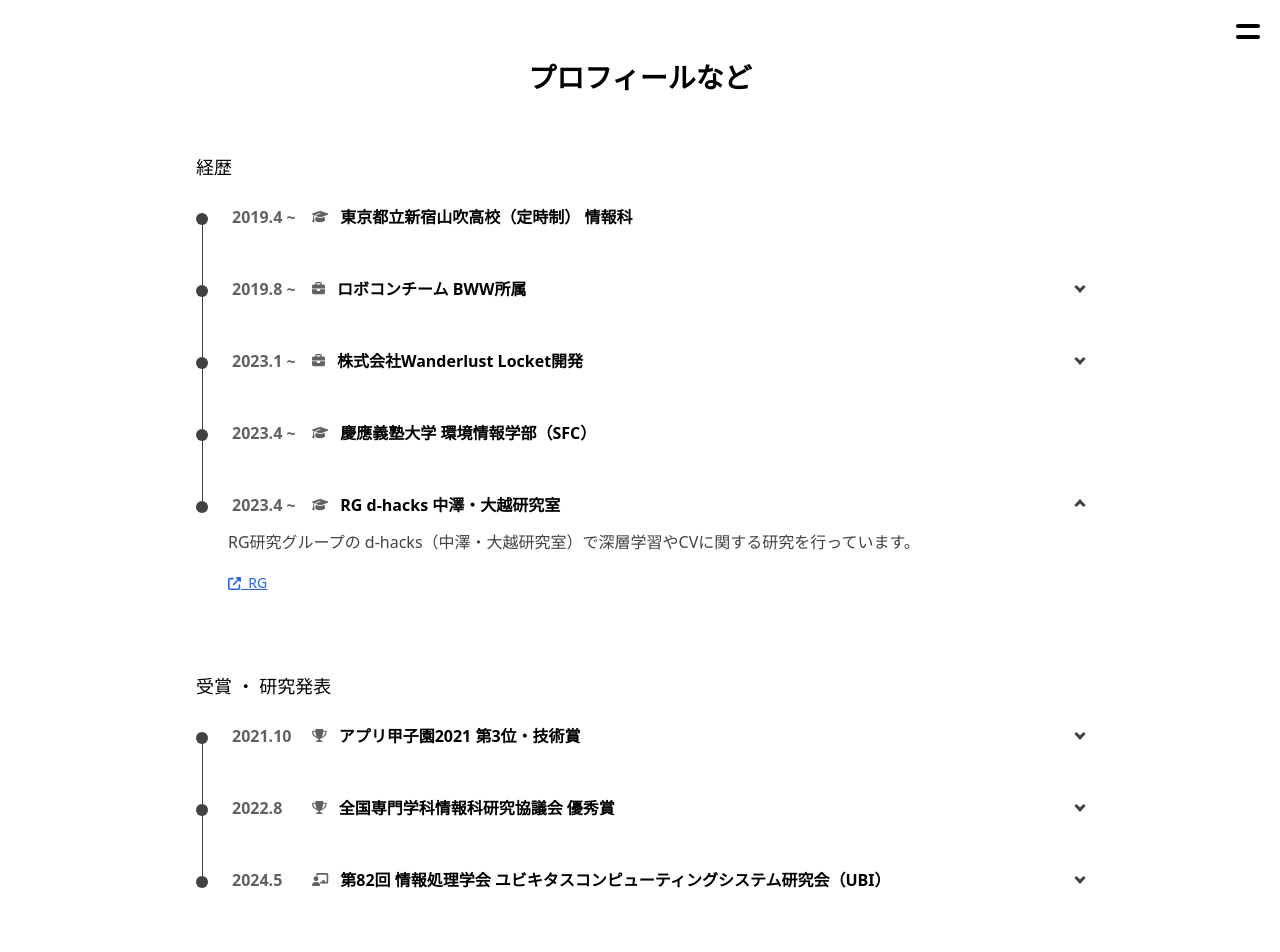
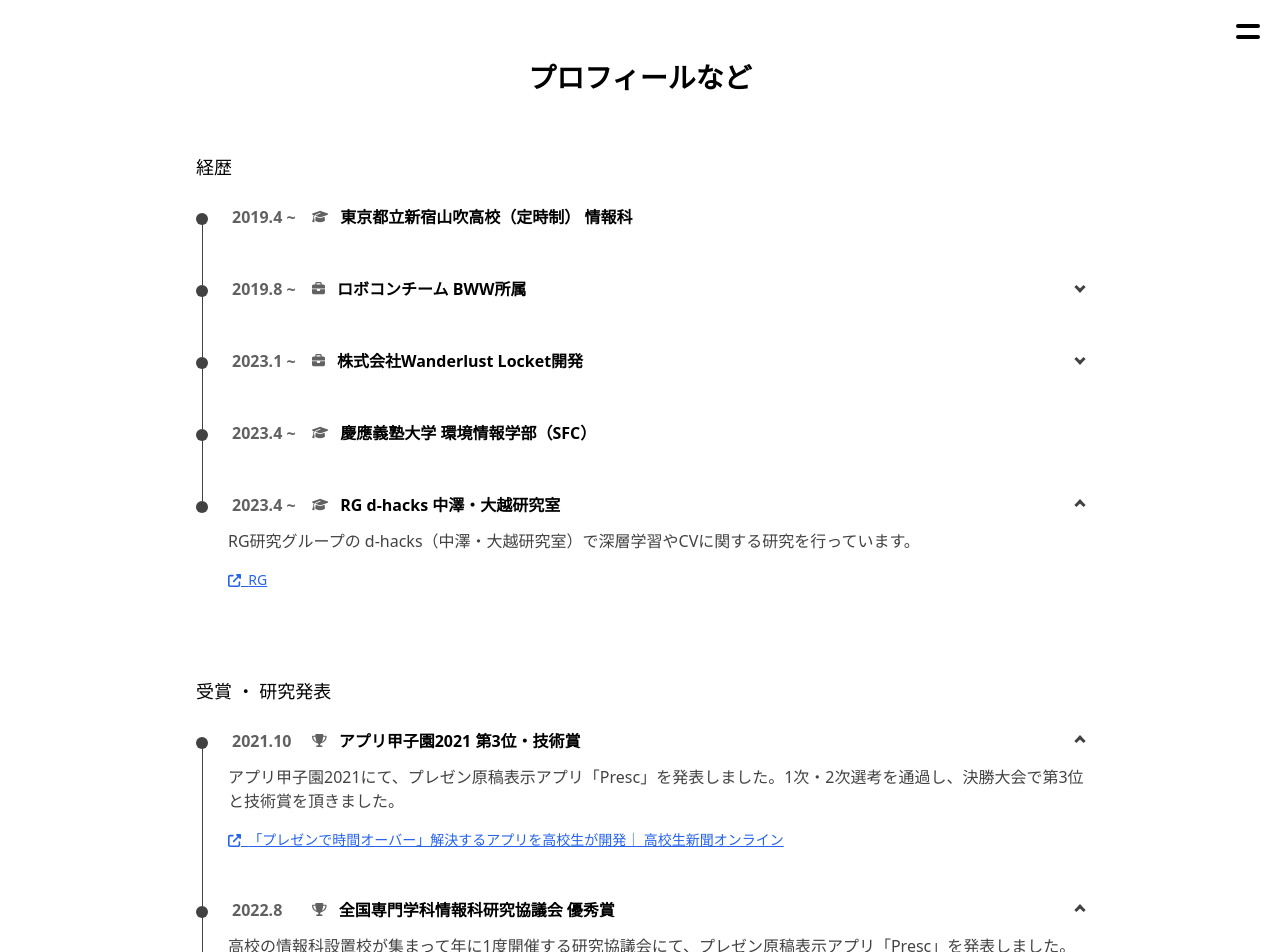
Before and after one commit to sakusaku3939/my-page, a Next.js app: page /profile in a window 1280 px wide. Shown: the top 952 px of the page. Built offline with nearby package versions, Linux system fonts and the light colour scheme.

Commit message:
Update a design

```diff
--- a/src/components/organism/Timeline/Timeline.module.css
+++ b/src/components/organism/Timeline/Timeline.module.css
@@ -90,8 +90,7 @@
 .content {
     padding-top: 12px;
     padding-left: 32px;
-    padding-bottom: 40px;
-    line-height: 1.7;
+    padding-bottom: 48px;
     color: var(--text-grey);
 }
 
--- a/src/pages/profile/index.tsx
+++ b/src/pages/profile/index.tsx
@@ -47,23 +47,19 @@ const Index = () => {
 
         <h1 className={index.h1}>受賞 ・ 研究発表</h1>
         <Timeline>
-          <TimeLineItem date="2021.10" icon={faTrophy} title="アプリ甲子園2021 第3位・技術賞">
+          <TimeLineItem date="2021.10" icon={faTrophy} title="アプリ甲子園2021 第3位・技術賞" open={true}>
             アプリ甲子園2021にて、プレゼン原稿表示アプリ「Presc」を発表しました。1次・2次選考を通過し、決勝大会で第3位と技術賞を頂きました。
-            <TimeLineLink
-              description="発表動画"
-              href="https://youtu.be/JblLFCS-Eqw"
-            />
             <TimeLineLink
               description="「プレゼンで時間オーバー」解決するアプリを高校生が開発｜ 高校生新聞オンライン"
               href="https://www.koukouseishinbun.jp/articles/-/8347"
             />
           </TimeLineItem>
-          <TimeLineItem date="2022.8" icon={faTrophy} title="全国専門学科情報科研究協議会 優秀賞">
+          <TimeLineItem date="2022.8" icon={faTrophy} title="全国専門学科情報科研究協議会 優秀賞" open={true}>
             高校の情報科設置校が集まって年に1度開催する研究協議会にて、プレゼン原稿表示アプリ「Presc」を発表しました。生徒表彰にて優秀賞を頂きました。
             <br />
           </TimeLineItem>
           <TimeLineItem date="2024.5" icon={faChalkboardTeacher}
-                        title="第82回 情報処理学会 ユビキタスコンピューティングシステム研究会（UBI）">
+                        title="第82回 情報処理学会 ユビキタスコンピューティングシステム研究会（UBI）" open={true}>
             学部2年時に、研究テーマ「一般物体検出とLSTMを用いた画像に基づく屋内位置推定」について、UBI研究会にて発表しました。（Full-paper, 国内,
             査読無し）
             <TimeLineLink
```
